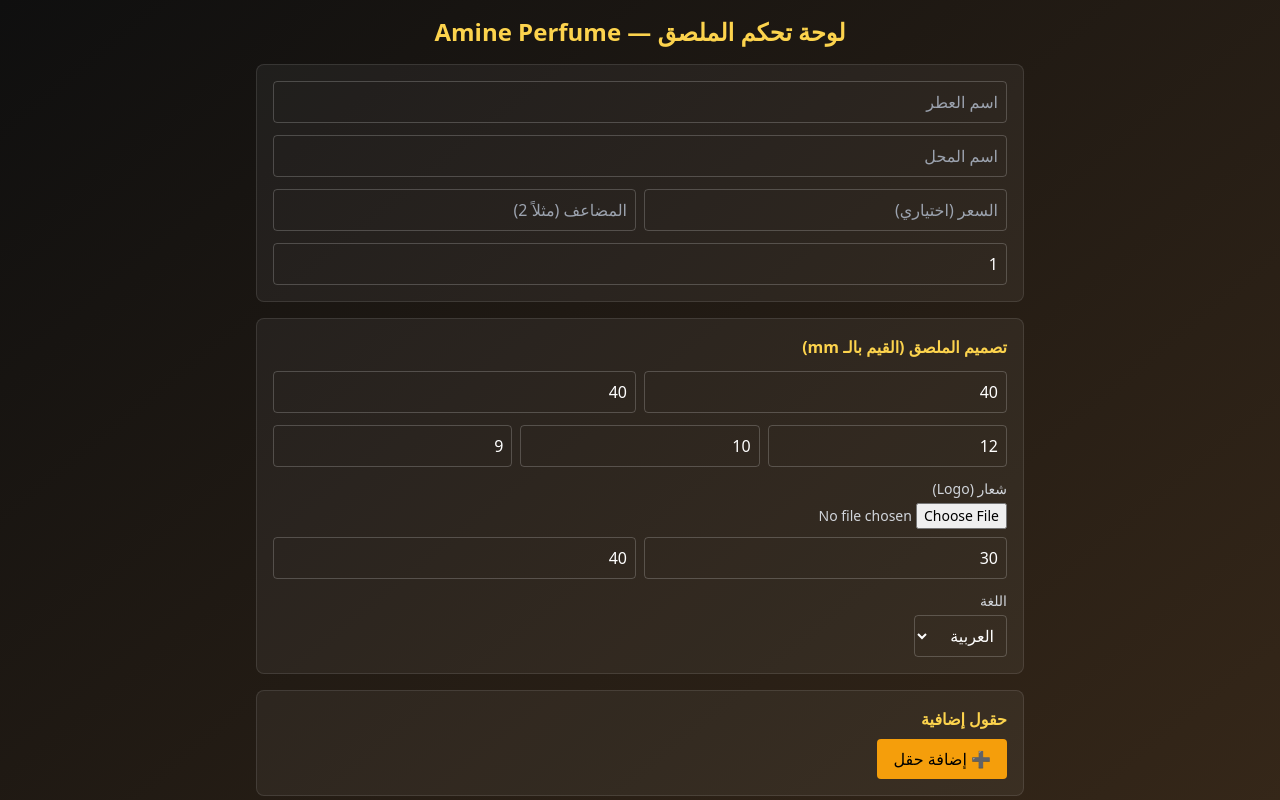
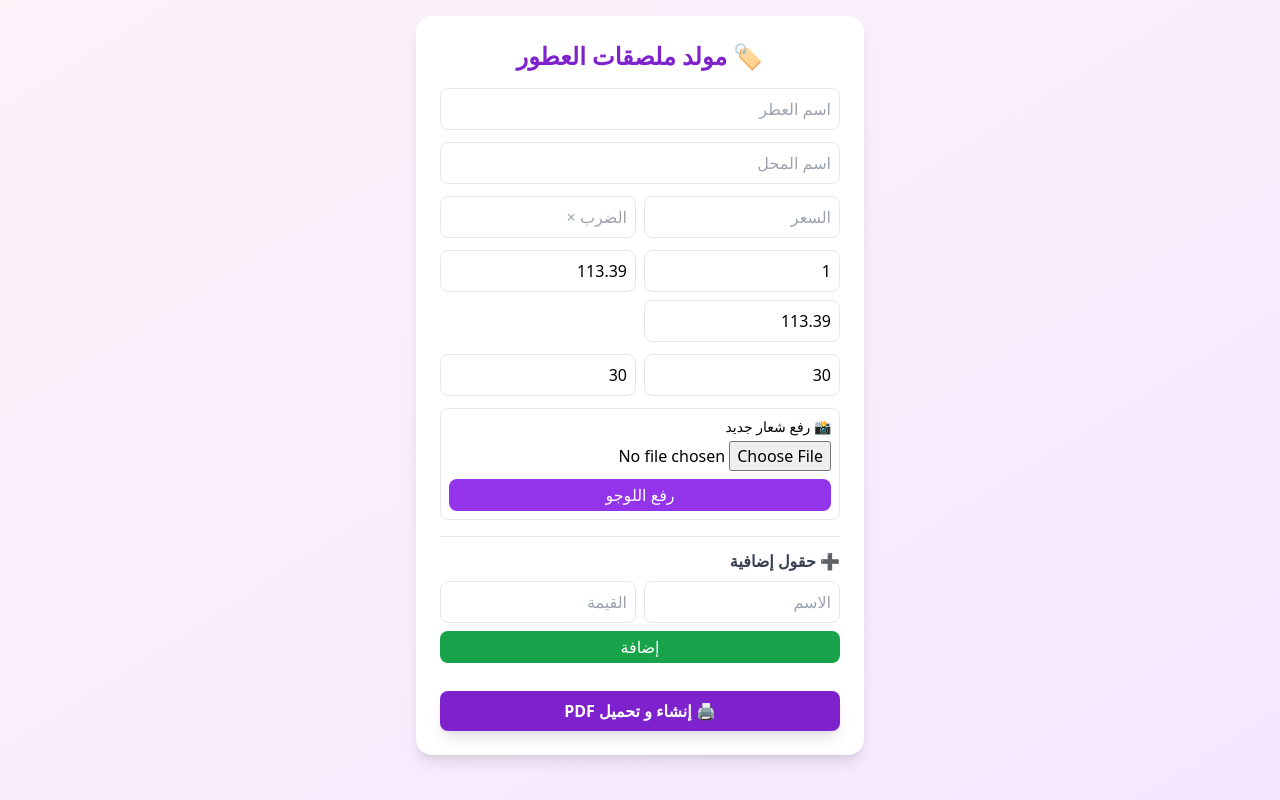
Before and after one commit to Clay145/perfume-label-frontend, a React (Vite) app: page / in a window 1280 px wide. Shown: the top 800 px of the page. Built offline with nearby package versions, Linux system fonts and the light colour scheme.

Commit message:
Fix build issue

```diff
--- a/src/App.jsx
+++ b/src/App.jsx
@@ -1,221 +1,224 @@
 import { useState } from "react";
 
-/**
- * App.jsx
- * واجهة تحكم متكاملة لمولد الملصقات
- *
- * تأكد تعديل BACKEND_BASE إلى رابط الباكند لديك.
- */
-
-const BACKEND_BASE = "https://perfume-label-backend.onrender.com";
-
-export default function App() {
-  // بيانات أساسية
-  const [perfume, setPerfume] = useState("");
-  const [shop, setShop] = useState("");
+function App() {
+  const [perfumeName, setPerfumeName] = useState("");
+  const [shopName, setShopName] = useState("");
   const [price, setPrice] = useState("");
   const [multiplier, setMultiplier] = useState("");
   const [copies, setCopies] = useState(1);
+  const [labelWidth, setLabelWidth] = useState(113.39);
+  const [labelHeight, setLabelHeight] = useState(113.39);
+  const [logoWidth, setLogoWidth] = useState(30);
+  const [logoHeight, setLogoHeight] = useState(30);
+  const [extraFields, setExtraFields] = useState([]);
+  const [newField, setNewField] = useState({ label: "", value: "" });
+  const [logoFile, setLogoFile] = useState(null);
 
-  // إعدادات التصميم (المستخدم يدخل القيم بالملّيمتر — نقوم بالتحويل إلى نقاط عند الإرسال)
-  const [labelWidthMM, setLabelWidthMM] = useState(40); // افتراضي 40mm -> ~113.39pt
-  const [labelHeightMM, setLabelHeightMM] = useState(40);
-  const [fontPerfume, setFontPerfume] = useState(12);
-  const [fontShop, setFontShop] = useState(10);
-  const [fontPrice, setFontPrice] = useState(9);
+  const backendUrl = "https://perfume-label-backend.onrender.com";
 
-  // لوجو
-  const [logoFile, setLogoFile] = useState(null);
-  const [logoSize, setLogoSize] = useState(30); // بالـ points (سيُرسل كما هو)
-  const [logoYOffset, setLogoYOffset] = useState(40); // مسافة من أعلى الملصق بالـ points
-
-  // حقول إضافية (قائمة من {label, value})
-  const [extraFields, setExtraFields] = useState([]);
-
-  // لغة العرض (ar / en)
-  const [language, setLanguage] = useState("ar");
-
-  const [loading, setLoading] = useState(false);
-
-  // تحويل mm -> points (ReportLab uses points; 1 mm ≈ 2.83465 points)
-  const mmToPt = (mm) => parseFloat(mm) * 2.83465;
-
-  // رفع الشعار أولاً (ينشئ logo.png على الخادم)
+  // ✅ رفع اللوجو
   const uploadLogo = async () => {
-    if (!logoFile) return { ok: true };
-    const fd = new FormData();
-    fd.append("file", logoFile);
-    const res = await fetch(`${BACKEND_BASE}/upload_logo`, {
+    if (!logoFile) return alert("الرجاء اختيار ملف لوجو أولاً");
+    const formData = new FormData();
+    formData.append("file", logoFile);
+    const res = await fetch(`${backendUrl}/upload_logo`, {
       method: "POST",
-      body: fd,
+      body: formData,
     });
-    return res;
+    const data = await res.json();
+    alert(data.message || "تم رفع اللوجو بنجاح");
   };
 
-  const addExtraField = () => setExtraFields([...extraFields, { label: "", value: "" }]);
-  const updateExtraField = (i, v) => {
-    const arr = [...extraFields];
-    arr[i] = v;
-    setExtraFields(arr);
-  };
-  const removeExtraField = (i) => {
-    const arr = [...extraFields];
-    arr.splice(i, 1);
-    setExtraFields(arr);
+  // ✅ توليد PDF
+  const generatePDF = async () => {
+    const settings = {
+      perfume_name: perfumeName,
+      shop_name: shopName,
+      price,
+      multiplier,
+      copies: Number(copies),
+      label_width: Number(labelWidth),
+      label_height: Number(labelHeight),
+      logo_width: Number(logoWidth),
+      logo_height: Number(logoHeight),
+      extra_fields: extraFields,
     };
 
-  const handleGenerate = async () => {
-    if (!perfume.trim() || !shop.trim()) {
-      alert("الرجاء إدخال اسم العطر واسم المحل.");
-      return;
-    }
-    if (copies < 1 || copies > 35) {
-      alert("عدد النسخ يجب أن يكون بين 1 و 35.");
+    const response = await fetch(`${backendUrl}/generate_label`, {
+      method: "POST",
+      headers: { "Content-Type": "application/json" },
+      body: JSON.stringify(settings),
+    });
+
+    if (!response.ok) {
+      alert("حدث خطأ أثناء إنشاء الملف");
       return;
     }
 
-    setLoading(true);
-    try {
-      // 1) رفع الشعار (إن وُجد)
-      if (logoFile) {
-        const upRes = await uploadLogo();
-        if (!upRes.ok) {
-          const txt = await upRes.text();
-          console.error("upload error:", upRes.status, txt);
-          throw new Error("فشل رفع الشعار.");
-        }
-      }
-
-      // 2) تجهيز الـ payload (نحوّل mm -> points)
-      const payload = {
-        perfume_name: perfume.trim(),
-        shop_name: shop.trim(),
-        price: price.trim(),
-        multiplier: multiplier.trim(),
-        copies: Number(copies),
-        label_width: mmToPt(Number(labelWidthMM)), // convert to points
-        label_height: mmToPt(Number(labelHeightMM)),
-        font_perfume: Number(fontPerfume),
-        font_shop: Number(fontShop),
-        font_price: Number(fontPrice),
-        logo_size: Number(logoSize),
-        logo_y_offset: Number(logoYOffset),
-        extra_fields: extraFields.filter(f => f.label.trim() || f.value.trim()),
-        language,
+    const blob = await response.blob();
+    const url = window.URL.createObjectURL(blob);
+    const a = document.createElement("a");
+    a.href = url;
+    a.download = "labels.pdf";
+    a.click();
   };
 
-      const res = await fetch(`${BACKEND_BASE}/generate_label`, {
-        method: "POST",
-        headers: { "Content-Type": "application/json" },
-        body: JSON.stringify(payload),
-      });
-
-      if (!res.ok) {
-        const txt = await res.text();
-        console.error("generate error:", res.status, txt);
-        throw new Error("فشل إنشاء PDF من الخادم.");
-      }
-
-      const blob = await res.blob();
-      const url = URL.createObjectURL(blob);
-      window.open(url, "_blank");
-    } catch (err) {
-      console.error(err);
-      alert("حدث خطأ. راجع الكونسول أو تحقق من الباكند وCORS.");
-    } finally {
-      setLoading(false);
-    }
+  // ✅ إضافة حقل إضافي
+  const addField = () => {
+    if (!newField.label || !newField.value) return;
+    setExtraFields([...extraFields, newField]);
+    setNewField({ label: "", value: "" });
   };
 
-  // معاينة مبسطة (عرض نصي وبلوك لوجو)
-  const previewW = Math.max(80, (labelWidthMM * 2)); // مقاسات للتخطيط فقط
-  const previewH = Math.max(80, (labelHeightMM * 2));
+  return (
+    <div className="min-h-screen bg-gradient-to-br from-pink-50 to-purple-100 p-4 flex flex-col items-center">
+      <div className="bg-white shadow-lg rounded-2xl p-6 w-full max-w-md">
+        <h1 className="text-2xl font-bold text-center text-purple-700 mb-4">
+          🏷️ مولد ملصقات العطور
+        </h1>
 
-  return (
-    <div dir="rtl" className="min-h-screen bg-gradient-to-br from-[#0f0f0f] to-[#3a2a1a] p-4 font-sans text-white">
-      <div className="max-w-3xl mx-auto space-y-4">
-        <h1 className="text-2xl font-bold text-center text-amber-300">لوحة تحكم الملصق — Amine Perfume</h1>
-
-        {/* بيانات */}
-        <div className="bg-white/5 p-4 rounded-lg border border-white/10">
+        {/* الاسم والمحــل */}
         <div className="space-y-3">
-            <input className="w-full p-2 rounded bg-transparent border border-white/20" placeholder="اسم العطر" value={perfume} onChange={e=>setPerfume(e.target.value)} />
-            <input className="w-full p-2 rounded bg-transparent border border-white/20" placeholder="اسم المحل" value={shop} onChange={e=>setShop(e.target.value)} />
-
-            <div className="grid grid-cols-2 gap-2">
-              <input className="p-2 rounded bg-transparent border border-white/20" placeholder="السعر (اختياري)" value={price} onChange={e=>setPrice(e.target.value)} />
-              <input className="p-2 rounded bg-transparent border border-white/20" placeholder="المضاعف (مثلاً 2)" value={multiplier} onChange={e=>setMultiplier(e.target.value)} />
+          <input
+            type="text"
+            placeholder="اسم العطر"
+            value={perfumeName}
+            onChange={(e) => setPerfumeName(e.target.value)}
+            className="w-full border rounded-lg p-2"
+          />
+          <input
+            type="text"
+            placeholder="اسم المحل"
+            value={shopName}
+            onChange={(e) => setShopName(e.target.value)}
+            className="w-full border rounded-lg p-2"
+          />
         </div>
 
-            <input type="number" min="1" max="35" className="w-full p-2 rounded bg-transparent border border-white/20" value={copies} onChange={e=>setCopies(e.target.value)} />
-          </div>
+        {/* السعر والضرب */}
+        <div className="flex gap-2 mt-3">
+          <input
+            type="text"
+            placeholder="السعر"
+            value={price}
+            onChange={(e) => setPrice(e.target.value)}
+            className="w-1/2 border rounded-lg p-2"
+          />
+          <input
+            type="text"
+            placeholder="الضرب ×"
+            value={multiplier}
+            onChange={(e) => setMultiplier(e.target.value)}
+            className="w-1/2 border rounded-lg p-2"
+          />
         </div>
 
-        {/* تصميم */}
-        <div className="bg-white/5 p-4 rounded-lg border border-white/10 space-y-3">
-          <h3 className="text-amber-300 font-semibold">تصميم الملصق (القيم بالـ mm)</h3>
-
-          <div className="grid grid-cols-2 gap-2">
-            <input type="number" className="p-2 rounded bg-transparent border border-white/20" value={labelWidthMM} onChange={e=>setLabelWidthMM(e.target.value)} placeholder="عرض (مم)" />
-            <input type="number" className="p-2 rounded bg-transparent border border-white/20" value={labelHeightMM} onChange={e=>setLabelHeightMM(e.target.value)} placeholder="ارتفاع (مم)" />
+        {/* النسخ وحجم الملصق */}
+        <div className="grid grid-cols-2 gap-2 mt-3">
+          <input
+            type="number"
+            placeholder="عدد النسخ"
+            value={copies}
+            onChange={(e) => setCopies(e.target.value)}
+            className="border rounded-lg p-2"
+          />
+          <input
+            type="number"
+            placeholder="عرض الملصق (pt)"
+            value={labelWidth}
+            onChange={(e) => setLabelWidth(e.target.value)}
+            className="border rounded-lg p-2"
+          />
+          <input
+            type="number"
+            placeholder="طول الملصق (pt)"
+            value={labelHeight}
+            onChange={(e) => setLabelHeight(e.target.value)}
+            className="border rounded-lg p-2"
+          />
         </div>
 
-          <div className="grid grid-cols-3 gap-2">
-            <input type="number" className="p-2 rounded bg-transparent border border-white/20" value={fontPerfume} onChange={e=>setFontPerfume(e.target.value)} placeholder="حجم خط العطر" />
-            <input type="number" className="p-2 rounded bg-transparent border border-white/20" value={fontShop} onChange={e=>setFontShop(e.target.value)} placeholder="حجم خط المحل" />
-            <input type="number" className="p-2 rounded bg-transparent border border-white/20" value={fontPrice} onChange={e=>setFontPrice(e.target.value)} placeholder="حجم خط السعر" />
+        {/* حجم اللوجو */}
+        <div className="grid grid-cols-2 gap-2 mt-3">
+          <input
+            type="number"
+            placeholder="عرض اللوجو"
+            value={logoWidth}
+            onChange={(e) => setLogoWidth(e.target.value)}
+            className="border rounded-lg p-2"
+          />
+          <input
+            type="number"
+            placeholder="طول اللوجو"
+            value={logoHeight}
+            onChange={(e) => setLogoHeight(e.target.value)}
+            className="border rounded-lg p-2"
+          />
         </div>
 
-          <div className="mt-2">
-            <label className="block text-sm text-gray-300 mb-1">شعار (Logo)</label>
-            <input type="file" accept="image/*" onChange={(e)=>setLogoFile(e.target.files[0])} className="text-sm text-gray-300" />
-            <div className="grid grid-cols-2 gap-2 mt-2">
-              <input type="number" className="p-2 rounded bg-transparent border border-white/20" value={logoSize} onChange={e=>setLogoSize(e.target.value)} placeholder="حجم الشعار (نقطة)" />
-              <input type="number" className="p-2 rounded bg-transparent border border-white/20" value={logoYOffset} onChange={e=>setLogoYOffset(e.target.value)} placeholder="موضع الشعار من الأعلى (نقطة)" />
-            </div>
+        {/* رفع اللوجو */}
+        <div className="mt-3 border rounded-lg p-2">
+          <label className="block text-sm font-medium mb-1">📸 رفع شعار جديد</label>
+          <input
+            type="file"
+            onChange={(e) => setLogoFile(e.target.files[0])}
+            className="w-full"
+          />
+          <button
+            onClick={uploadLogo}
+            className="bg-purple-600 hover:bg-purple-700 text-white rounded-lg px-3 py-1 mt-2 w-full"
+          >
+            رفع اللوجو
+          </button>
         </div>
 
-          <div className="mt-2">
-            <label className="block text-sm text-gray-300 mb-1">اللغة</label>
-            <select value={language} onChange={e=>setLanguage(e.target.value)} className="p-2 rounded bg-transparent border border-white/20">
-              <option value="ar">العربية</option>
-              <option value="en">English</option>
-            </select>
+        {/* الحقول الإضافية */}
+        <div className="mt-4 border-t pt-3">
+          <h2 className="font-semibold text-gray-700 mb-2">➕ حقول إضافية</h2>
+          <div className="flex gap-2 mb-2">
+            <input
+              type="text"
+              placeholder="الاسم"
+              value={newField.label}
+              onChange={(e) =>
+                setNewField({ ...newField, label: e.target.value })
+              }
+              className="border rounded-lg p-2 w-1/2"
+            />
+            <input
+              type="text"
+              placeholder="القيمة"
+              value={newField.value}
+              onChange={(e) =>
+                setNewField({ ...newField, value: e.target.value })
+              }
+              className="border rounded-lg p-2 w-1/2"
+            />
           </div>
+          <button
+            onClick={addField}
+            className="bg-green-600 hover:bg-green-700 text-white rounded-lg px-3 py-1 w-full"
+          >
+            إضافة
+          </button>
+
+          <ul className="mt-2 text-sm text-gray-600">
+            {extraFields.map((f, i) => (
+              <li key={i}>• {f.label}: {f.value}</li>
+            ))}
+          </ul>
         </div>
 
-        {/* حقول إضافية */}
-        <div className="bg-white/5 p-4 rounded-lg border border-white/10">
-          <h3 className="text-amber-300 font-semibold mb-2">حقول إضافية</h3>
-          {extraFields.map((f,i)=>(
-            <div key={i} className="flex gap-2 mb-2">
-              <input placeholder="التسمية" value={f.label} onChange={e=>updateExtraField(i,{...f,label:e.target.value})} className="flex-1 p-2 rounded bg-transparent border border-white/20" />
-              <input placeholder="القيمة" value={f.value} onChange={e=>updateExtraField(i,{...f,value:e.target.value})} className="flex-1 p-2 rounded bg-transparent border border-white/20" />
-              <button onClick={()=>removeExtraField(i)} className="px-3 bg-red-500 rounded">✕</button>
-            </div>
-          ))}
-          <button onClick={addExtraField} className="px-4 py-2 bg-amber-500 text-black rounded">➕ إضافة حقل</button>
-        </div>
-
-        {/* معاينة و طباعة */}
-        <div className="bg-white/5 p-4 rounded-lg border border-white/10 space-y-3">
-          <h3 className="text-amber-300 font-semibold">معاينة سريعة</h3>
-          <div className="flex justify-center">
-            <div style={{ width: previewW, height: previewH, border: "1px solid rgba(255,255,255,0.12)", borderRadius: 8, padding: 8, display: "flex", flexDirection: "column", justifyContent: "space-between", alignItems: "center" }}>
-              <div style={{ width: "60%", height: 30, background: "rgba(255,255,255,0.06)", borderRadius: 6 }} />
-              <div style={{ textAlign: "center" }}>
-                <div style={{ fontSize: fontPerfume }}>{perfume || "اسم العطر"}</div>
-                <div style={{ fontSize: fontShop, fontStyle: "italic" }}>{shop || "اسم المحل"}</div>
-              </div>
-              <div style={{ fontSize: fontPrice }}>{price ? `السعر: ${price} ${multiplier ? `(${multiplier})` : ""}` : ""}</div>
-            </div>
-          </div>
-
-          <button onClick={handleGenerate} disabled={loading} className="w-full py-3 bg-amber-400 text-black rounded font-bold">
-            {loading ? "جاري إنشاء الملف..." : "طباعة / تحميل PDF"}
+        {/* زر الطباعة */}
+        <button
+          onClick={generatePDF}
+          className="mt-5 bg-purple-700 hover:bg-purple-800 text-white font-bold w-full py-2 rounded-lg shadow-lg transition"
+        >
+          🖨️ إنشاء و تحميل PDF
         </button>
-        </div>
       </div>
     </div>
   );
 }
+
+export default App;
```
Lines whose indentation alone changed are shown as unchanged.
